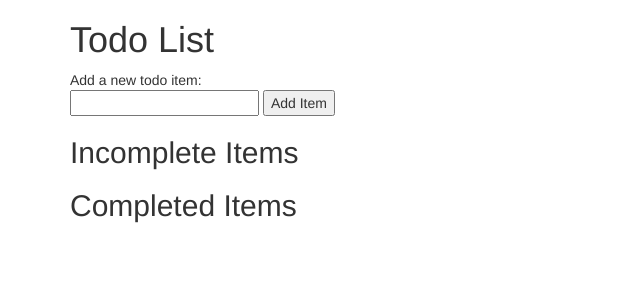
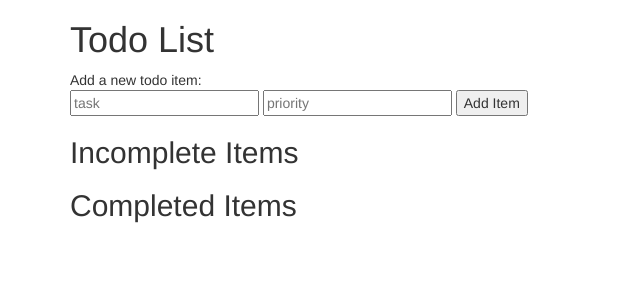
Before and after one commit to r-sreesaran/Todo-Application, a Flask app: page / in a window 1280 px wide. Shown: the top 300 px of the page, without its empty margins (0-640 px from the left). Run offline with Flask 2, Linux system fonts and the light colour scheme; data that the repository does not hold is empty; some libraries are stand-ins or nearby versions.

Commit message:
added functionality to add priority

```diff
--- a/app.py
+++ b/app.py
@@ -16,7 +16,7 @@ def index():
 
 @app.route('/add', methods=['POST'])
 def add():
-    add_todo_item(text=request.form['todoitem'])
+    add_todo_item(text=request.form['todoitem'],priority=request.form['priority'])
     return redirect(url_for('index'))
 
 
--- a/create_db.py
+++ b/create_db.py
@@ -7,6 +7,7 @@ def createtable():
     CREATE TABLE IF NOT EXISTS Todo (
     id INTEGER PRIMARY KEY,
     text TEXT,
+    priority TEXT,
     complete boolean
     );
     """
--- a/db_functions.py
+++ b/db_functions.py
@@ -14,13 +14,13 @@ def execute_query(sql_query):
     return result
 
 
-def add_todo_item(text):
+def add_todo_item(text,priority):
     """
-    function to add todo text into the database
+    function to add todo text and its priority into the database
     :param text: text input by the user
     :return: None
     """
-    sql_query = """insert into Todo(text,complete) VALUES ( '%s',%s )""" % (text, 0)
+    sql_query = """insert into Todo(text,priority,complete) VALUES ( '%s','%s',%s )""" % (text,priority, 0)
     execute_query(sql_query)
 
 
--- a/templates/header.html
+++ b/templates/header.html
@@ -5,4 +5,7 @@
 	<link rel="stylesheet" href="https://maxcdn.bootstrapcdn.com/bootstrap/3.4.0/css/bootstrap.min.css">
 	<script src="https://ajax.googleapis.com/ajax/libs/jquery/3.3.1/jquery.min.js"></script>
 	<script src="https://maxcdn.bootstrapcdn.com/bootstrap/3.4.0/js/bootstrap.min.js"></script>
+<style>
+
+</style>
 </head>
--- a/templates/index.html
+++ b/templates/index.html
@@ -6,7 +6,9 @@
     <h1>Todo List</h1>
     <div>Add a new todo item:
         <form action="{{ url_for('add') }}" method="POST">
-            <input type="text" name="todoitem">
+
+            <input type="text" placeholder="task" name="todoitem">
+            <input type="text" placeholder="priority" name="priority">
             <input type="submit" value="Add Item">
         </form>
     </div>
@@ -14,7 +16,7 @@
         <h2>Incomplete Items</h2>
         <ul>
             {% for todo in incomplete %}
-            <li style="font-size: 10pt">{{ todo[1] }} <a href="{{ url_for('complete', id=todo[0]) }}">Mark As Complete</a></li>
+            <li style="font-size: 10pt">{{ todo[1] }}  priority: {{todo[2]}} <a href="{{ url_for('complete', id=todo[0]) }}">Mark As Complete</a></li>
             {% endfor %}
         </ul>
         <h2>Completed Items</h2>
```
Also changed, not shown: todo.db.
